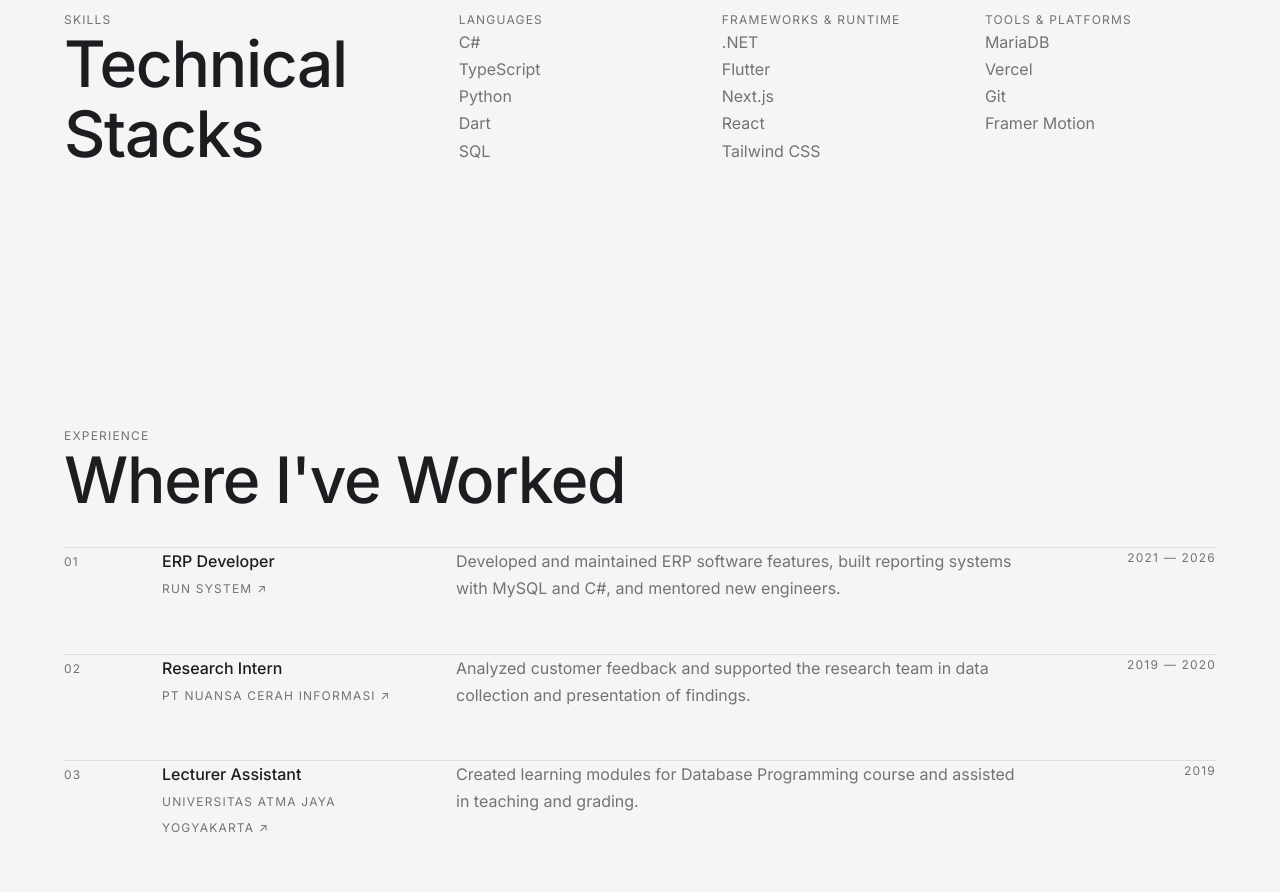
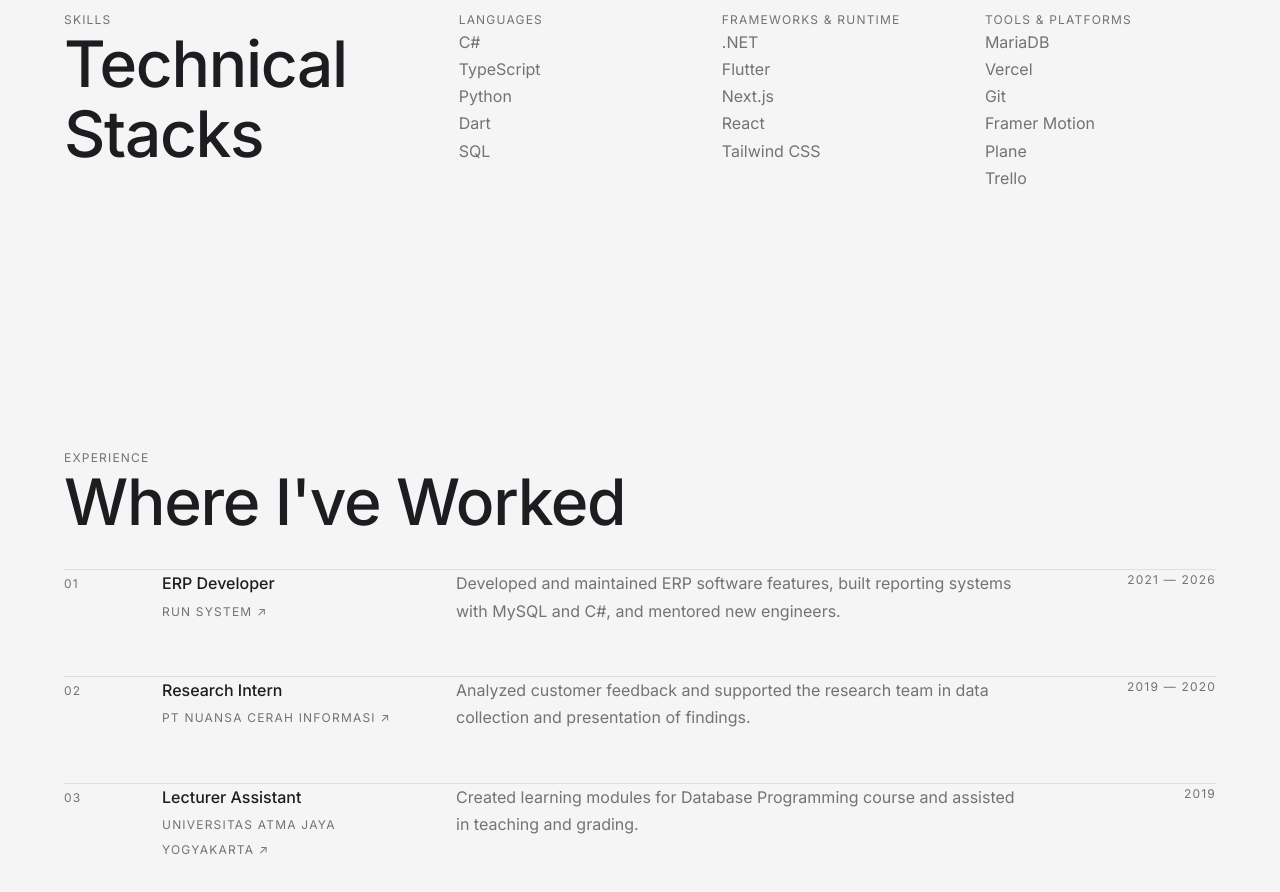
Before and after one commit to maheswaraaa/randyamaheswara, a Next.js app: page / in a window 1280 px wide. Shown: the part 1360-2252 px from the top of the page. Built offline with nearby package versions, Linux system fonts and the light colour scheme.

Commit message:
add skills

```diff
--- a/content/skill.ts
+++ b/content/skill.ts
@@ -33,6 +33,8 @@ export const skills: SkillCategory[] = [
             "Vercel",
             "Git",
             "Framer Motion",
+            "Plane",
+            "Trello"
         ],
     },
 ];
```
